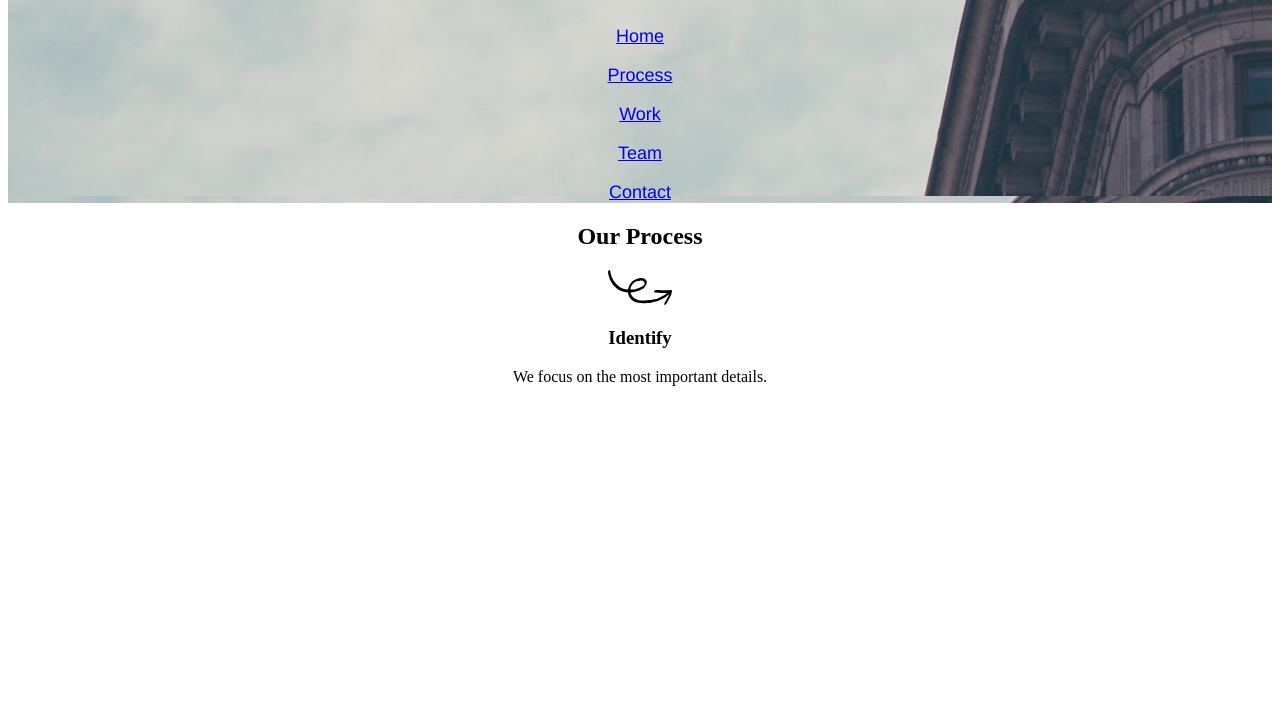
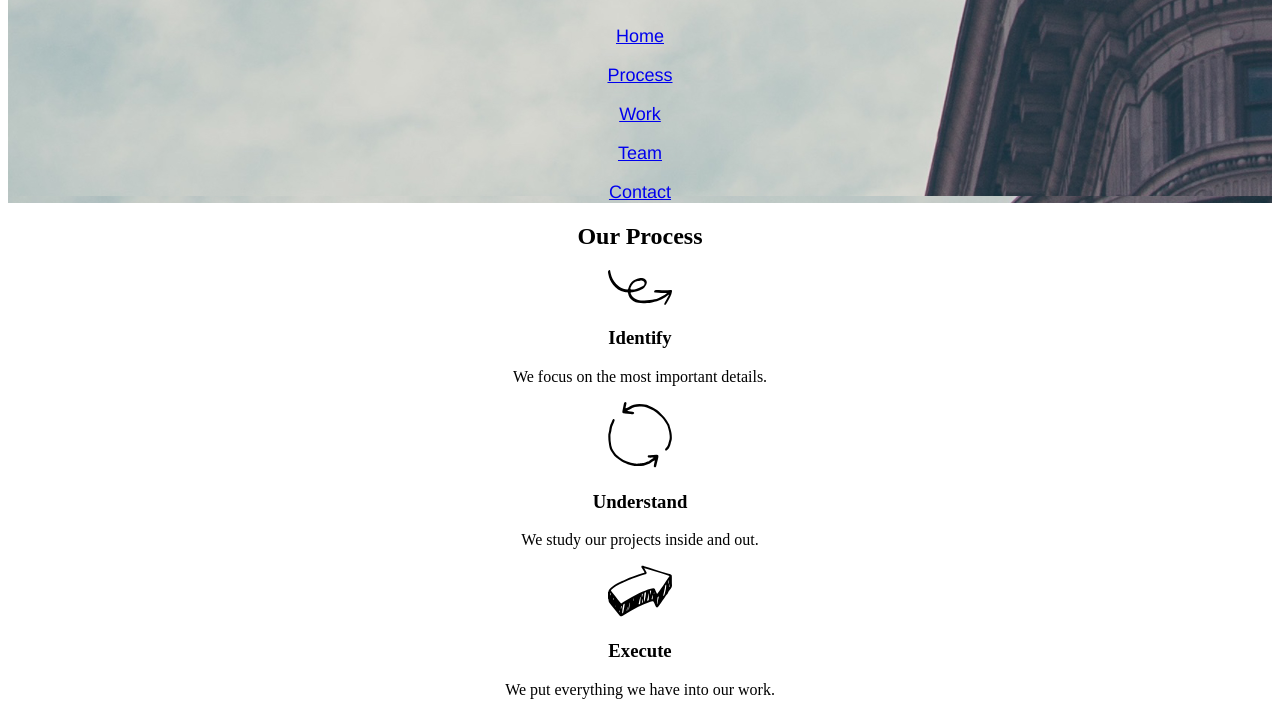
Before and after one commit to Cloakedjk/Broadway, a plain HTML site: page index.html in a window 1280 px wide. Shown: the part 148-863 px from the top of the page. Before the commit the page ends 800 px from the top, so only its background shows below. Drawn offline with Linux system fonts and the light colour scheme.

Commit message:
Finished Our Process HTML

```diff
--- a/index.html
+++ b/index.html
@@ -35,7 +35,7 @@
 
 	<div class="supporting" id="process">
 		<h2>Our Process</h2>
-	</div>
+
 
 		<div class="supporting-item">
 			<img src="./resources/icons/identify.svg">
@@ -43,6 +43,19 @@
 			<p>We focus on the most important details.</p>
 		</div>
 
+		<div class="supporting-item">
+			<img src="./resources/icons/understand.svg">
+			<h3>Understand</h3>
+			<p>We study our projects inside and out.</p>
+		</div>
+
+		<div class="supporting-item">
+			<img src="./resources/icons/execute.svg">
+			<h3>Execute</h3>
+			<p>We put everything we have into our work.</p>
+		</div>
+
+	</div>
 
 
 
```
Lines whose indentation alone changed are shown as unchanged.
